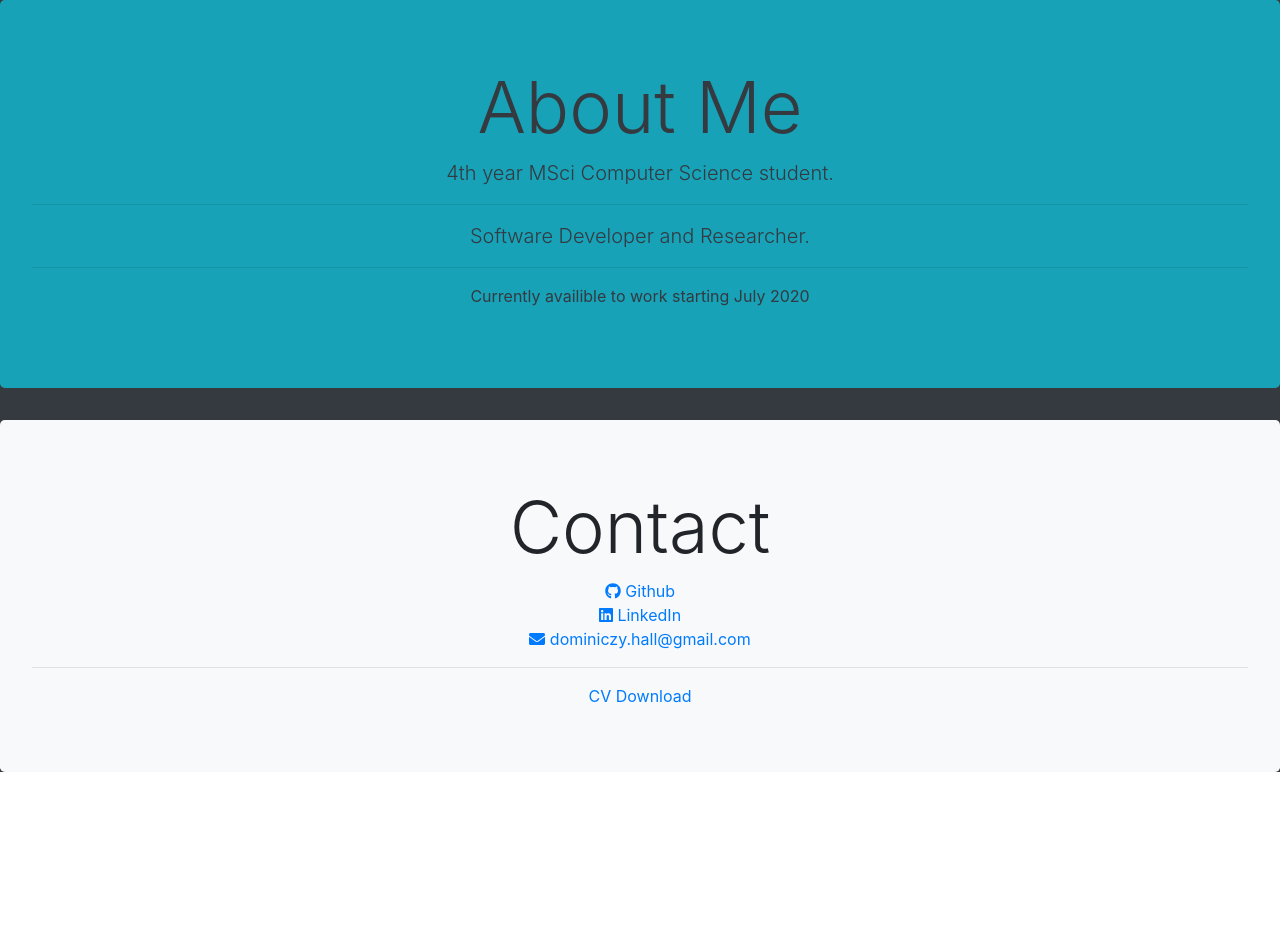
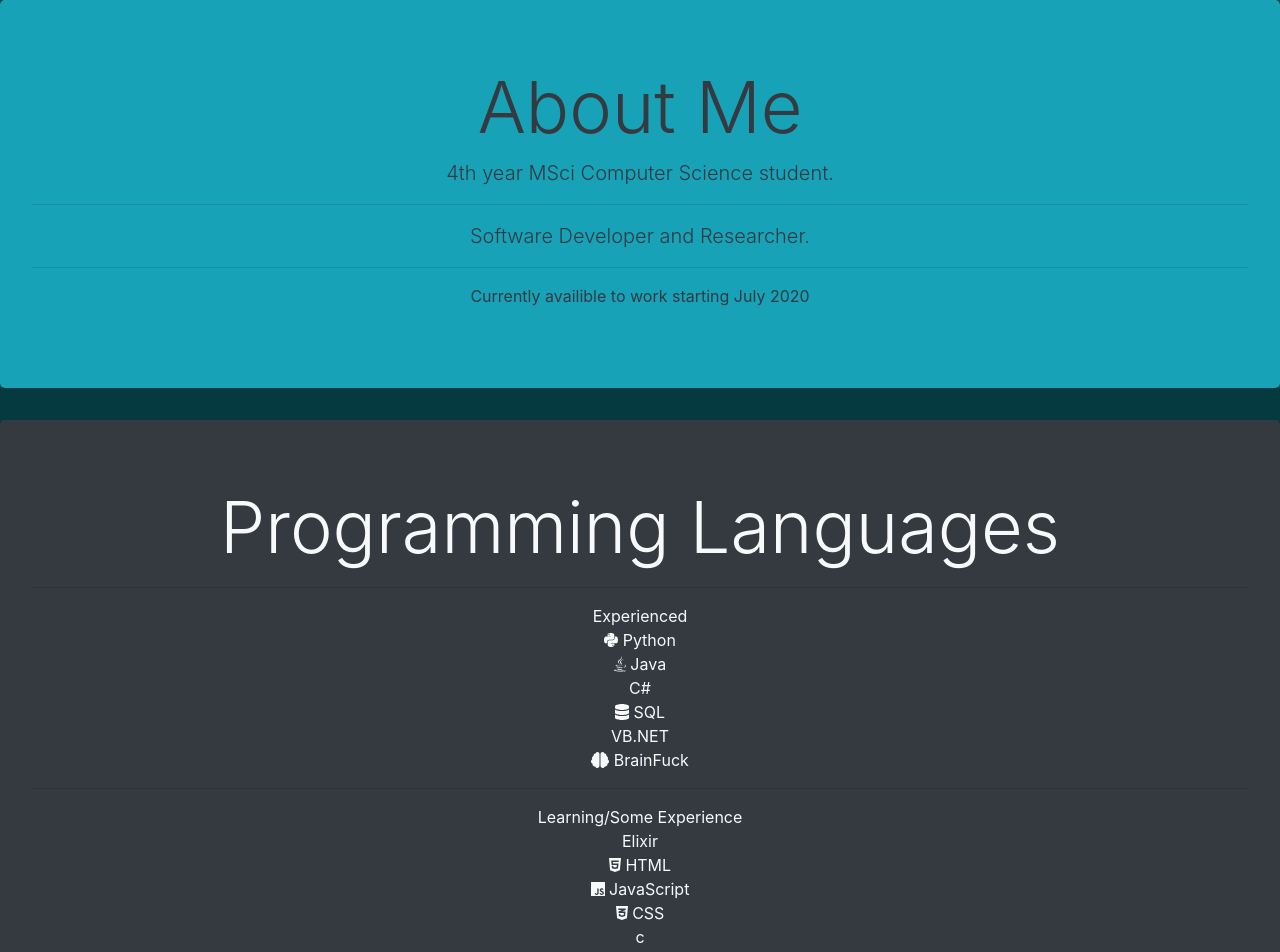
Before and after one commit to Dmium/dmium.github.io, a Vue app in the folder domhall/: page /#/about in a window 1280 px wide. Shown: the top 952 px of the page. Before the commit the page ends 804 px from the top, so only its background shows below. Built offline with nearby package versions, Linux system fonts and the light colour scheme.

Commit message:
Added languages

```diff
--- a/domhall/src/App.vue
+++ b/domhall/src/App.vue
@@ -1,5 +1,5 @@
 <template>
-  <div id="app" class="bg-dark-gray">
+  <div id="app">
     <!--<div id="nav">
       <router-link to="/">Home</router-link> |
       <router-link to="/about">About</router-link>
@@ -10,7 +10,11 @@
 </template>
 
 <style lang="scss">
+
 #app {
-    background-color: #343a40
+    background-color: #043a40;
+}
+#body {
+    background:  #043a40;
 }
 </style>
--- /dev/null
+++ b/domhall/src/components/Contact.vue
@@ -0,0 +1,12 @@
+<template>
+    <b-jumbotron bg-variant="dark" text-variant="light">
+        <template v-slot:header>Contact</template>
+        <a href="https://github.com/Dmium/"> <font-awesome-icon :icon="['fab', 'github']"/> Github </a>
+        <br/>
+        <a href="https://www.linkedin.com/in/dominiczyhall/"> <font-awesome-icon :icon="['fab', 'linkedin']"/> LinkedIn </a>
+        <br/>
+        <a href="dominiczy.hall@gmail.com"> <font-awesome-icon :icon="['fas', 'envelope']"/> dominiczy.hall@gmail.com </a>
+        <hr>
+        <a href="./files/CV.pdf" download>CV Download</a>
+    </b-jumbotron>
+</template>
--- /dev/null
+++ b/domhall/src/components/Languages.vue
@@ -0,0 +1,34 @@
+<template>
+    <b-jumbotron bg-variant="dark" text-variant="light">
+        <template v-slot:header>Programming Languages</template>
+        <hr/>
+        Experienced
+        <br/>
+        <font-awesome-icon :icon="['fab', 'python']"/> Python
+        <br/>
+        <font-awesome-icon :icon="['fab', 'java']"/> Java
+        <br/>
+        C#
+        <br/>
+        <font-awesome-icon :icon="['fas', 'database']"/> SQL
+        <br/>
+        VB.NET
+        <br/>
+        <font-awesome-icon :icon="['fas', 'brain']"/> BrainFuck
+        <br/>
+        <hr/>
+        Learning/Some Experience
+        <br/>
+        Elixir
+        <br/>
+        <font-awesome-icon :icon="['fab', 'html5']"/> HTML
+        <br/>
+        <font-awesome-icon :icon="['fab', 'js']"/> JavaScript
+        <br/>
+        <font-awesome-icon :icon="['fab', 'css3-alt']"/> CSS
+        <br/>
+        c
+        <br/>
+        Haskell
+    </b-jumbotron>
+</template>
--- a/domhall/src/main.js
+++ b/domhall/src/main.js
@@ -3,14 +3,37 @@ import App from './App.vue'
 import router from './router'
 import BootstrapVue from 'bootstrap-vue'
 import { library } from '@fortawesome/fontawesome-svg-core'
+
+
 import { faGithub } from '@fortawesome/free-brands-svg-icons'
 import { faLinkedin } from '@fortawesome/free-brands-svg-icons'
+import { faPython } from '@fortawesome/free-brands-svg-icons'
+import { faJava } from '@fortawesome/free-brands-svg-icons'
+import { faHtml5 } from '@fortawesome/free-brands-svg-icons'
+import { faJs } from '@fortawesome/free-brands-svg-icons'
+import { faCss3Alt } from '@fortawesome/free-brands-svg-icons'
+import { faVuejs } from '@fortawesome/free-brands-svg-icons'
+import { faGit } from '@fortawesome/free-brands-svg-icons'
+
+import { faEnvelope } from '@fortawesome/free-solid-svg-icons'
+import { faDatabase } from '@fortawesome/free-solid-svg-icons'
+import { faBrain } from '@fortawesome/free-solid-svg-icons'
+
 import { FontAwesomeIcon } from '@fortawesome/vue-fontawesome'
-import { faEnvelope } from '@fortawesome/free-solid-svg-icons'
 
 library.add(faGithub)
 library.add(faLinkedin)
+library.add(faPython)
+library.add(faJava)
+library.add(faHtml5)
+library.add(faJs)
+library.add(faCss3Alt)
+library.add(faVuejs)
+library.add(faGit)
+
 library.add(faEnvelope)
+library.add(faDatabase)
+library.add(faBrain)
 
 import 'bootstrap/dist/css/bootstrap.css'
 import 'bootstrap-vue/dist/bootstrap-vue.css'
--- a/domhall/src/views/About.vue
+++ b/domhall/src/views/About.vue
@@ -16,20 +16,26 @@
             Currently availible to work starting July 2020
         </p>
     </b-jumbotron>
-    <b-jumbotron bg-variant="light">
-        <template v-slot:header>Contact</template>
-        <a href="https://github.com/Dmium/"> <font-awesome-icon :icon="['fab', 'github']"/> Github </a>
-        <br/>
-        <a href="https://www.linkedin.com/in/dominiczyhall/"> <font-awesome-icon :icon="['fab', 'linkedin']"/> LinkedIn </a>
-        <br/>
-        <a href="dominiczy.hall@gmail.com"> <font-awesome-icon :icon="['fas', 'envelope']"/> dominiczy.hall@gmail.com </a>
-        <hr>
-        <a href="./files/CV.pdf" download>CV Download</a>
-    </b-jumbotron>
+    <Languages/>
+    <Contact/>
   </div>
 </template>
 
 
+<script>
+// @ is an alias to /src
+import Contact from '@/components/Contact.vue'
+import Languages from '@/components/Languages.vue'
+
+export default {
+  name: 'about',
+  components: {
+    Contact,
+    Languages
+  }
+}
+</script>
+
 <style lang="scss">
 
 </style>
```
Also changed, not shown: domhall/public/index.html (+7 -4 lines), domhall/src/components/HelloWorld.vue (deleted, +0 -58 lines), 11 other files (tests, documents, lock files or other folders).
